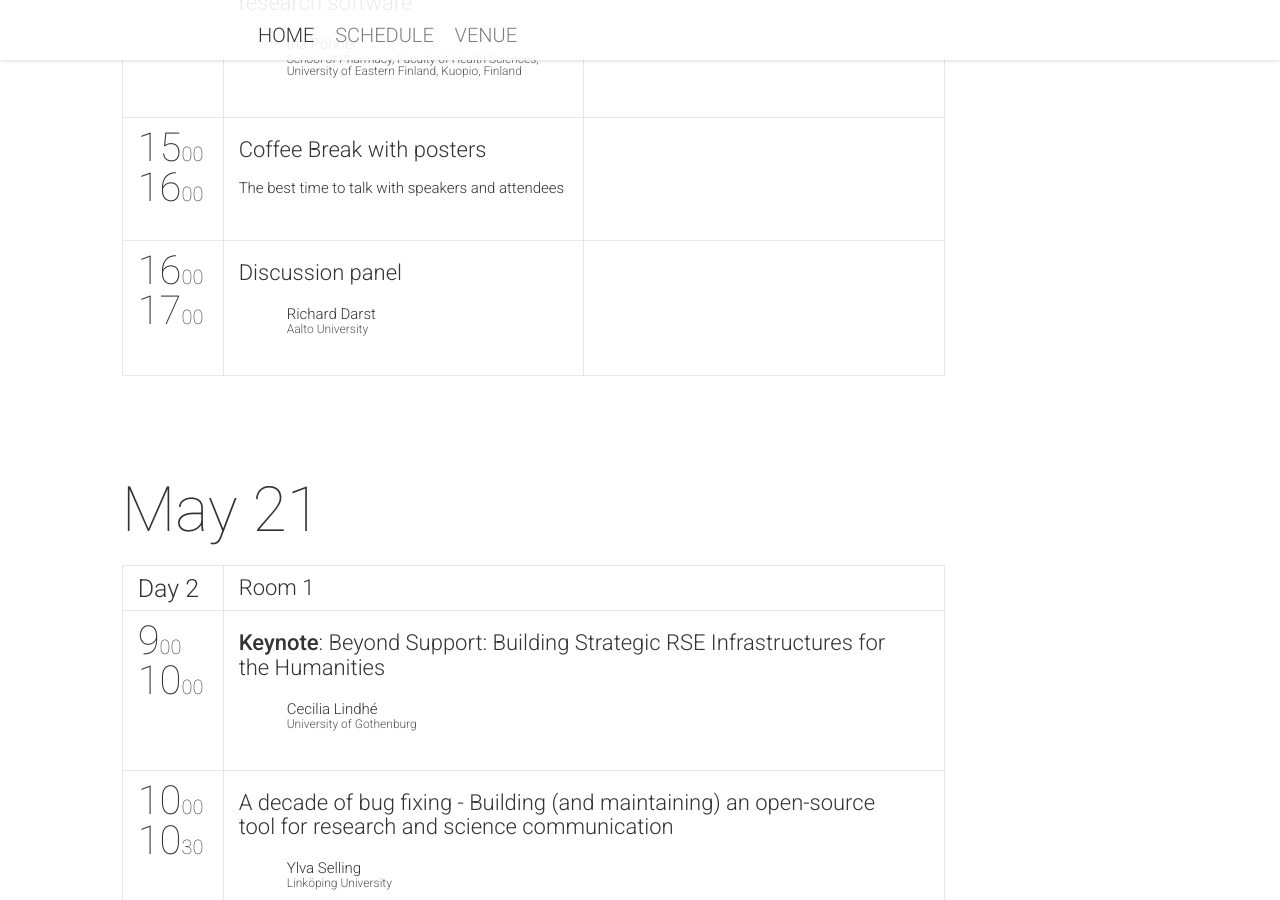
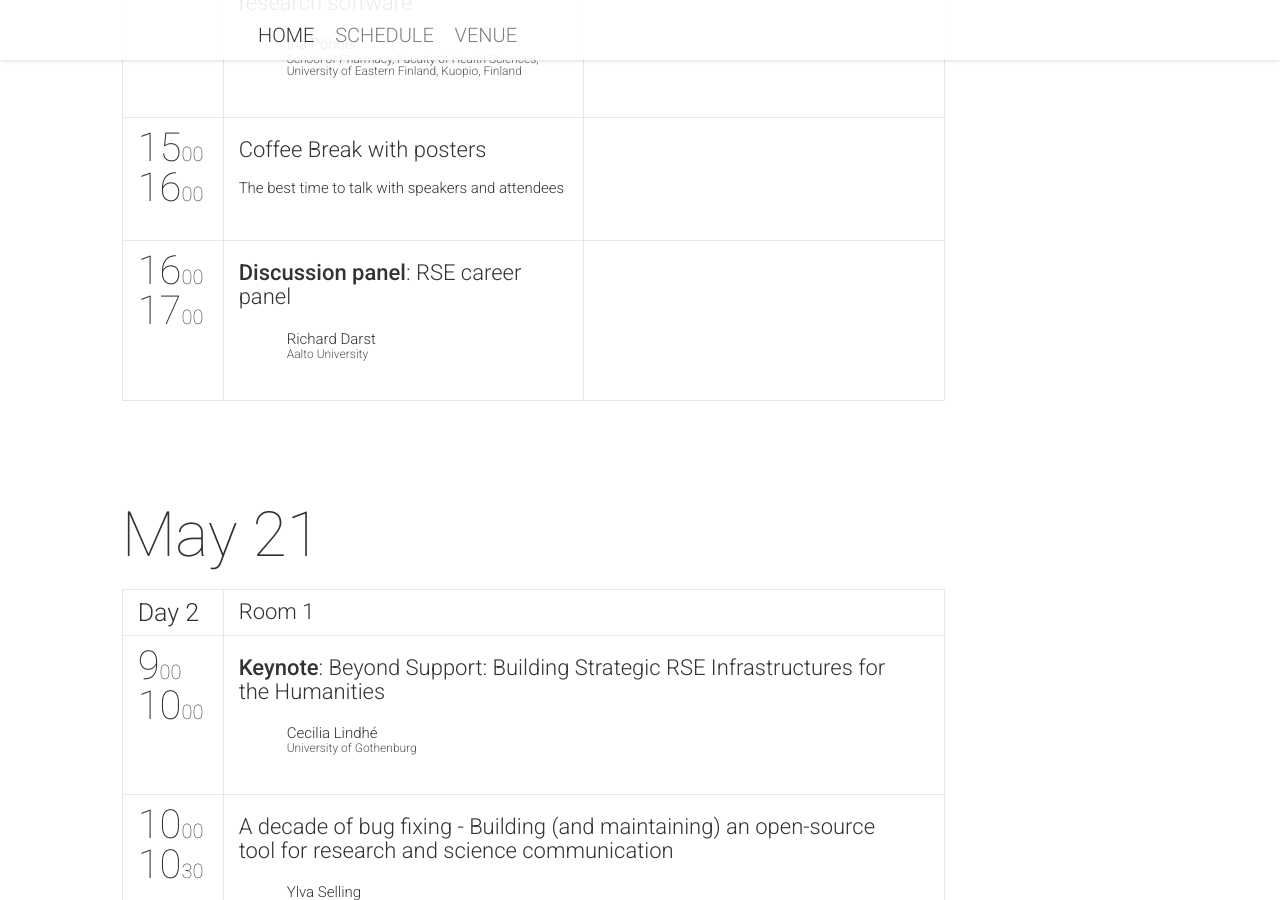
Before and after one commit to nordic-rse/nrse2025, a Jekyll site: the page built from index.html, in a window 1280 px wide and 900 px high, scrolled down 3090 px. Built offline with Jekyll 4.4.1, drawn with Linux system fonts in a browser that asks for light colours; nearby versions of some CDN libraries; comment, search, counter and statistics services are not loaded.

Commit message:
Update sessions.yml (#32)

```diff
--- a/_data/sessions.yml
+++ b/_data/sessions.yml
@@ -180,7 +180,7 @@
 
 -
   id: 403
-  title: "Discussion panel"
+  title: "<b>Discussion panel</b>: RSE career panel"
   description: ""
   subtype: discussion
   speakers: [104]
```
